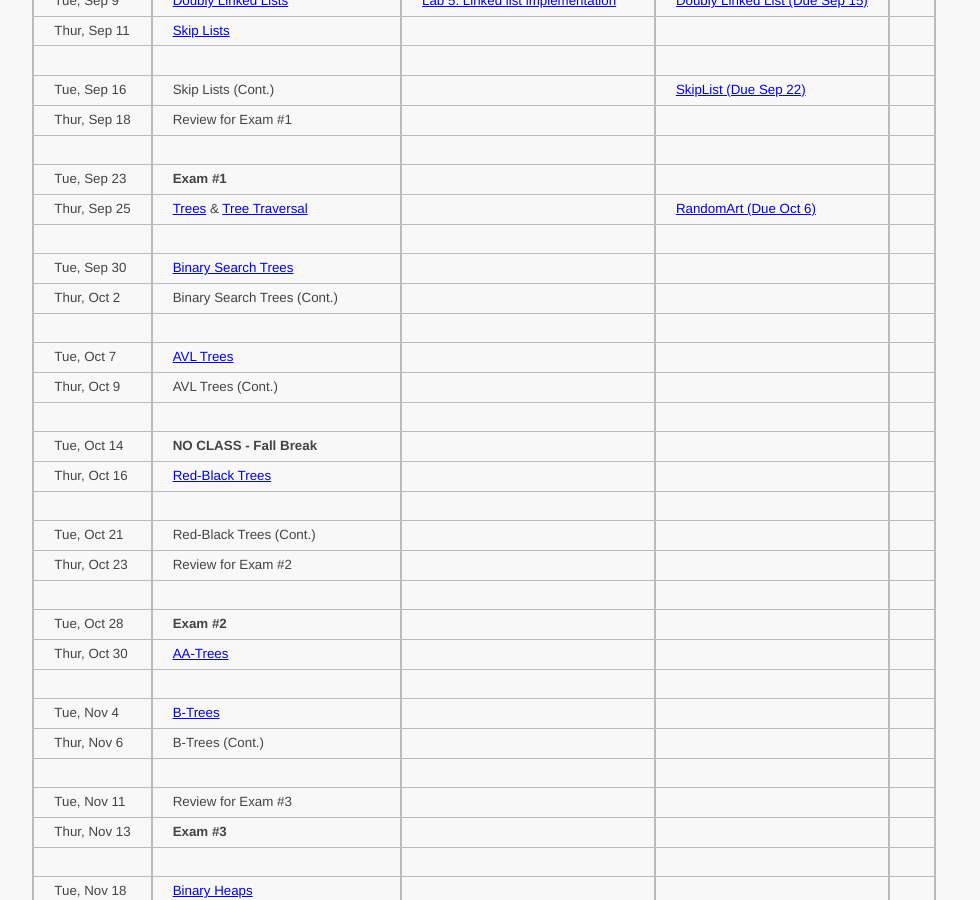
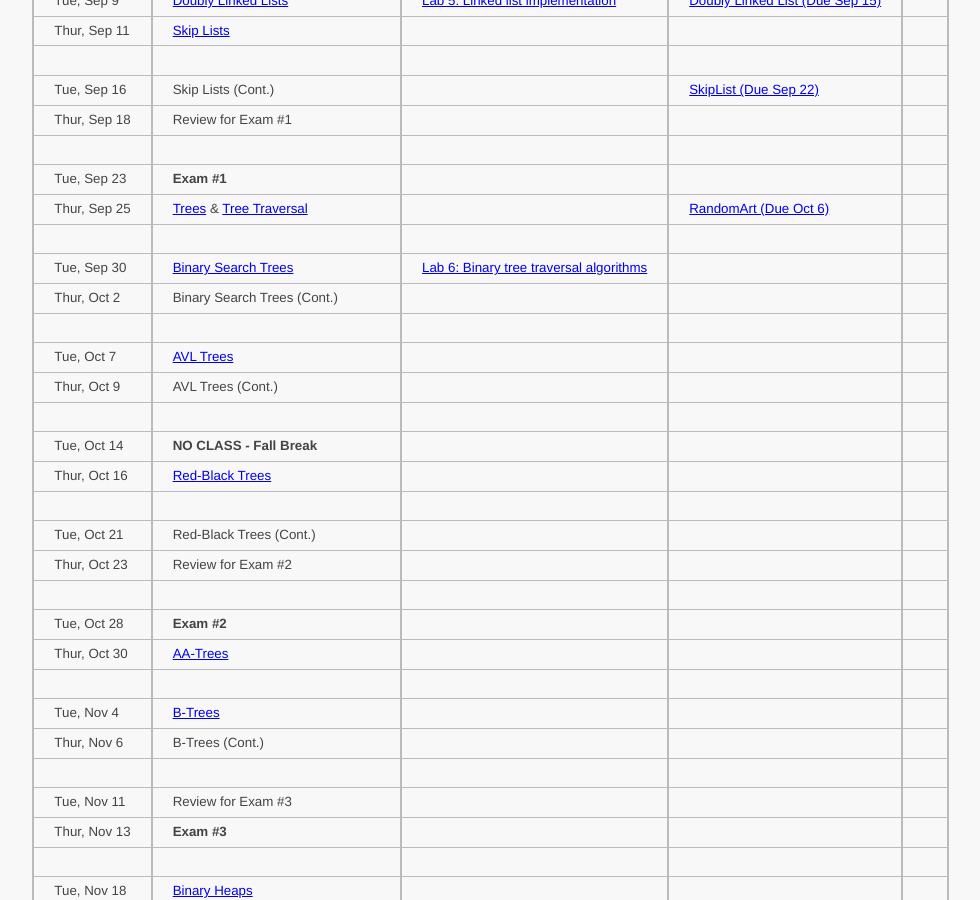
Before and after one commit to ycpcs/cs350-fall2014, a Jekyll site: the page built from schedule.md, in a window 1280 px wide and 900 px high, scrolled down 363 px. Shown: the whole window, without its empty margins (121-1101 px from the left). Built offline with Jekyll 4.4.1, drawn with Linux system fonts in a browser that asks for light colours; Markdown is read by kramdown in place of the engine named in the settings.

Commit message:
updated schedule

```diff
--- a/schedule.md
+++ b/schedule.md
@@ -11,23 +11,23 @@ Additional content will be added as it becomes available throughout the semester
 >| **Date**       | **Topic**                                         |  **Lab**                                      |  **Assignments**                  |
 >| ---------------|:--------------------------------------------------|-----------------------------------------------|-----------------------------------|
 >||||
->| Tue, Aug 26    |  [Intro to C++](lectures/intro_to_C++.html)       |  [Lab 1: Histogram in C++](labs/lab01.html)   |                                   |
->| Thur, Aug 28   |  [Stacks](lectures/Stacks_lecture.pdf) & [Queues](lectures/Queues_lecture.pdf)  |  [Lab 2: Postfix expression evaluator](labs/lab02.html)  |  [Integer Array Stack (Due Sep 3)](assign/assign01.html)  |
+>| Tue, Aug 26    |  [Intro to C++](lectures/intro_to_C++.html)       |  [Lab 1: Histogram in C++](labs/lab01.html)   |                                   |  <!-- Lab01: Histogram in C++ -->
+>| Thur, Aug 28   |  [Stacks](lectures/Stacks_lecture.pdf) & [Queues](lectures/Queues_lecture.pdf)  |  [Lab 2: Postfix expression evaluator](labs/lab02.html)  |  [Integer Array Stack (Due Sep 3)](assign/assign01.html)  |  <!-- Lab02: Postfix expression evaluator --> <!-- Assign01: Integer Array Stack -->
 >||||
->| Tue, Sep 2     |  [C++ Templates](lectures/C++_templates.html)     |  [Lab 3: Value semantics in C++](labs/lab03.html)  |                                   |
->| Thur, Sep 4    |  [Linked Lists](lectures/LinkedList_lecture.pdf)  |  [Lab 4: Benchmarking vector and list](labs/lab04.html)  |                                   |
+>| Tue, Sep 2     |  [C++ Templates](lectures/C++_templates.html)     |  [Lab 3: Value semantics in C++](labs/lab03.html)  |                                   |  <!-- Lab03: Value semantics in C++ -->
+>| Thur, Sep 4    |  [Linked Lists](lectures/LinkedList_lecture.pdf)  |  [Lab 4: Benchmarking vector and list](labs/lab04.html)  |                                   |  <!-- Lab04: Benchmarking vector and list -->
 >||||
->| Tue, Sep 9     |  [Doubly Linked Lists](lectures/DoublyLinkedList_lecture.pdf)  |  [Lab 5: Linked list implementation](labs/lab05.html)  |  [Doubly Linked List (Due Sep 15)](assign/assign02.html)  |
+>| Tue, Sep 9     |  [Doubly Linked Lists](lectures/DoublyLinkedList_lecture.pdf)  |  [Lab 5: Linked list implementation](labs/lab05.html)  |  [Doubly Linked List (Due Sep 15)](assign/assign02.html)  | <!-- Lab05: Linked list implementation --> <!-- Assign02: Doubly Linked List -->
 >| Thur, Sep 11   |  [Skip Lists](lectures/Skip_Lists.pdf)                         |                                      |                                   |
 >||||
->| Tue, Sep 16    |  Skip Lists (Cont.)                               |                                               |  [SkipList (Due Sep 22)](assign/assign03.html)  |  <!--Skip List (Due Sep 22)-->
+>| Tue, Sep 16    |  Skip Lists (Cont.)                               |                                               |  [SkipList (Due Sep 22)](assign/assign03.html)  |  <!--Assign03: Skip List (Due Sep 22)-->
 >| Thur, Sep 18   |  Review for Exam #1                               |                                               |                                   |
 >||||
 >| Tue, Sep 23    |  **Exam #1**                                      |                                               |                                   |
->| Thur, Sep 25   |  [Trees](lectures/Trees_lecture.pdf) & [Tree Traversal](lectures/Tree_Traversal_lecture.pdf)  |                                               | [RandomArt (Due Oct 6)](assign/assign04.html) |  <!--Binary tree traversal algorithms--> <!--Random Art (Due Oct 6)-->
+>| Thur, Sep 25   |  [Trees](lectures/Trees_lecture.pdf) & [Tree Traversal](lectures/Tree_Traversal_lecture.pdf)  |                                               | [RandomArt (Due Oct 6)](assign/assign04.html) |  <!--Assign04: Random Art (Due Oct 6)-->
 >||||
->| Tue, Sep 30    |  [Binary Search Trees](lectures/Binary_Search_Trees.pdf)  |                                       |                                   |
->| Thur, Oct 2    |  Binary Search Trees (Cont.)                      |                                               |                                   |  <!--Binary search trees-->
+>| Tue, Sep 30    |  [Binary Search Trees](lectures/Binary_Search_Trees.pdf)  |  [Lab 6: Binary tree traversal algorithms](labs/lab06.html)  |            |  <!--Lab06: Binary tree traversal algorithms-->
+>| Thur, Oct 2    |  Binary Search Trees (Cont.)                      |                                               |                                   |  <!--Lab07: Binary search trees-->
 >||||
 >| Tue, Oct 7     |  [AVL Trees](lectures/AVL_Trees.pdf)              |                                               |                                   |  <!--Binary Search Tree (Due Oct 22)-->
 >| Thur, Oct 9    |  AVL Trees (Cont.)                                |                                               |                                   |
```
